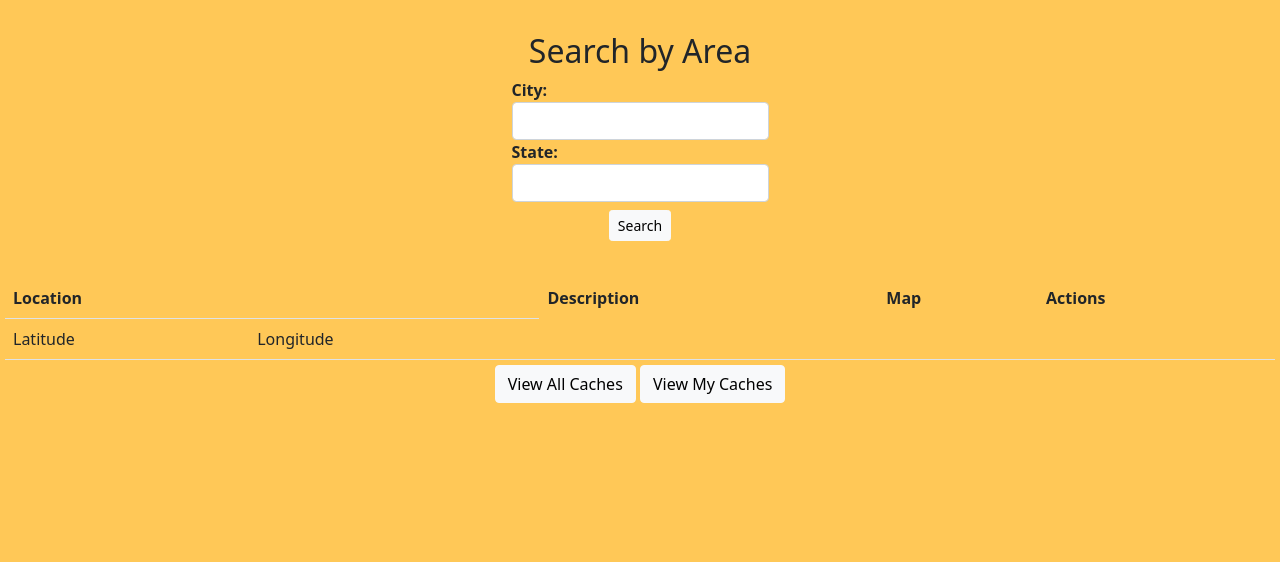
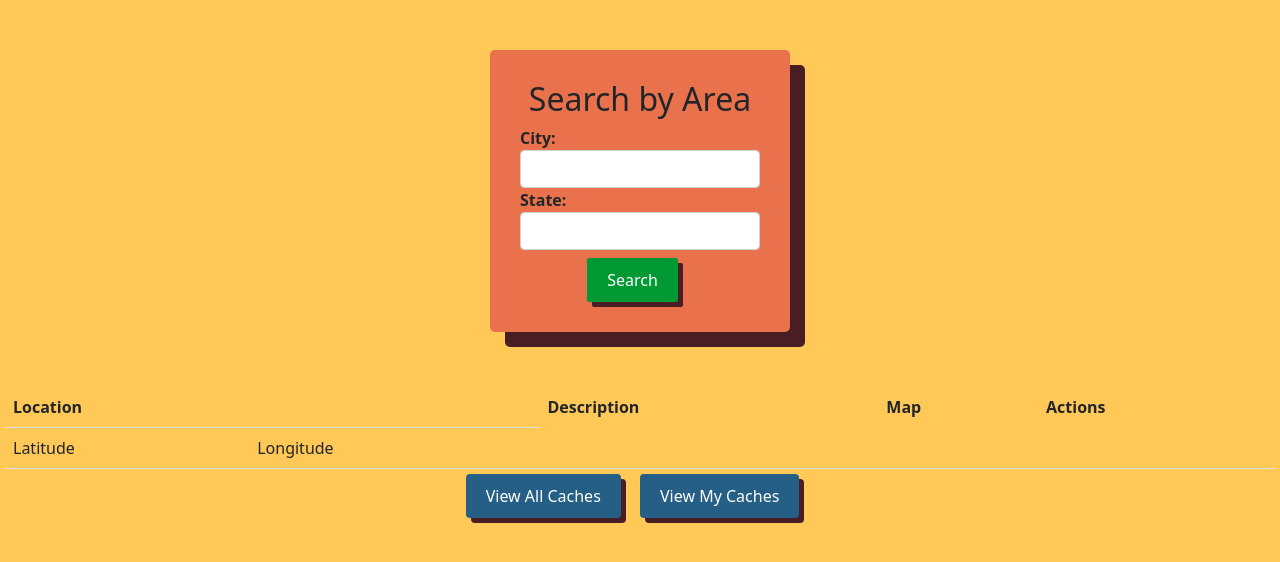
Before and after one commit to jayomeara/codingdojo_GroupLucky13, a Flask app: page /cachemapsearch in a window 1280 px wide. Shown: the part 76-638 px from the top of the page. Run offline with Flask 2, Linux system fonts and the light colour scheme; the visitor is signed in with stand-in values (Sample User, id 1).

Commit message:
CSS
added style box to the search by area

```diff
--- a/flask_app/static/css/styles.css
+++ b/flask_app/static/css/styles.css
@@ -228,3 +228,12 @@ body {
     padding: 10px;
     margin-left: 700px;
 }
+
+#searchall-card {
+    background-color: #e9724c;
+    box-shadow: 15px 15px #481d24;
+    font-weight: bold;
+    width: 300px;
+    margin: 50px;
+    padding: 30px;
+}
--- a/flask_app/templates/search_map.html
+++ b/flask_app/templates/search_map.html
@@ -17,7 +17,7 @@
     <main>
         <!-- The following line of code might be extra so I commented it out -->
         <!-- <div id="location"></div> -->
-        <div class="searchall-container">
+        <div class="searchall-container" id="searchall-card">
             <h2>Search by Area</h2>
             {% with messages = get_flashed_messages(category_filter=["login_error"]) %}
                 {%if messages %}
@@ -33,7 +33,7 @@
             <label for="state"><strong>State:</strong>
                 <input id="state" type="text" name="state" class="form-control">
             </label>
-            <button type="button" onclick="search_caches()" id="searchall-button" class="btn btn-light btn-sm mt-2">Search</button>
+            <button type="button" onclick="search_caches()" id="dash-submit-btn" class="btn btn-light btn-sm mt-2">Search</button>
         </div>
     </main>
     <div class="d-flex justify-content-center">
@@ -56,8 +56,8 @@
         </table>
     </div>
     <div class="button-div">
-        <button onclick="get_all_caches()" class="btn btn-light">View All Caches</button>
-        <a href="/usercaches"><button class="btn btn-light">View My Caches</button></a>
+        <button onclick="get_all_caches()" class="btn btn-light" id="dash-btn">View All Caches</button>
+        <a href="/usercaches"><button class="btn btn-light" id="dash-btn">View My Caches</button></a>
     </div>
     <script src="{{ url_for('static', filename='scripts/scripts.js') }}"></script>
 </body>
```
